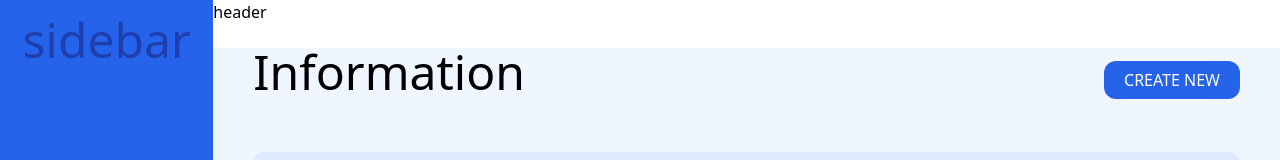
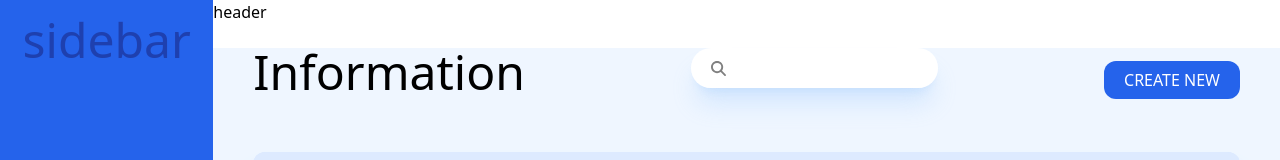
Before and after one commit to Swrmooo/RegisterFormWithTable, a Next.js app: page / in a window 1280 px wide. Shown: the top 160 px of the page. Built offline with nearby package versions, Linux system fonts and the light colour scheme; no server answers.

Commit message:
updated search bar

```diff
--- a/src/component/table.tsx
+++ b/src/component/table.tsx
@@ -5,14 +5,20 @@ import { faPen, faTrashCan, faMagnifyingGlass } from '@fortawesome/free-solid-sv
 interface Props {
   handleDelete:(e:any)=>void;
   dataInfo: any;
+  searchingResult?:any;
+  wordFiltered?:any;
 }
 
-const Table:React.FC<Props> = ({dataInfo,handleDelete}) => {
+const Table:React.FC<Props> = ({dataInfo,handleDelete,searchingResult,wordFiltered}) => {
   const [userInfo, setUserInfo] = useState([dataInfo]);
+  // const [search, setSearch] = useState(['']);
 
   useEffect(() => {
     setUserInfo(dataInfo);
+    // setSearch(filteredData);
   }, [dataInfo]);
+
+  // console.log('=======', filteredData)
 
     return (
       <div className='flex justify-center '>
@@ -27,8 +33,15 @@ const Table:React.FC<Props> = ({dataInfo,handleDelete}) => {
             </tr>
           </thead>
           <tbody className='text-lg '>
-            {userInfo.map((item:any,index:number) => (
-            <tr key={index} className={'menuHover '}>
+
+          {/* .filter((word:any) => word.includes(searchingResult)) */}
+            {/* {userInfo?.map((item:any,index:number) => ( */}
+            {userInfo?.filter((word:any) =>
+              Object.entries(word).some(([key, value]) =>
+              typeof value === 'string' && value.includes(searchingResult)
+              )
+            ).map((item:any,index:number) => (
+            <tr key={index} className={'menuHover'}>
               <td>{item?.fisrstName}</td>
               <td>{item?.lastName}</td>
               <td>{item?.address}</td>
--- a/src/pages/index.tsx
+++ b/src/pages/index.tsx
@@ -1,10 +1,14 @@
 import React, { useState, useEffect } from 'react';
+import { FontAwesomeIcon } from '@fortawesome/react-fontawesome';
+import { faMagnifyingGlass } from '@fortawesome/free-solid-svg-icons';
 import axios from 'axios';
 
 import FormTable from '../component/table'
+import SearchBar from '../component/register/element/inputForm'
 
 export default function Home() {
   const [userInfo, setUserInfo] = useState([]);
+  const [searching, setSearching] = useState('');
 
   useEffect(() => {
     axios.get('https://api.pulsednsth.com/devtest/get/all').then((response) => {
@@ -22,6 +26,12 @@ export default function Home() {
     });
   };
 
+  const handleSearch = (e:any) => {
+    setSearching(e.target.value);
+  };
+
+  // console.log('=======', searching)
+
   return (
     <main className='flex bg-blue-50'>
       <div className='bg-blue-600 p-4 w-1/6'>
@@ -38,9 +48,15 @@ export default function Home() {
         <div className='mx-10'>
           <div className='flex justify-between item-center'>
             {/* title*/}
-            <div className=' text-5xl'>
+            <div className='text-5xl'>
               Information
             </div>
+
+            <SearchBar
+              icon={faMagnifyingGlass}
+              onChangehandler={handleSearch}
+              className={'flex relative items-center justify-center shadow-xl shadow-blue-300/30 w-1/4 h-10 rounded-3xl'}
+              />
 
             <div className='my-5'>
               <a href="/form" className='bg-blue-600 text-white py-2 px-5 rounded-xl'>
@@ -53,8 +69,7 @@ export default function Home() {
             <FormTable
             dataInfo={userInfo}
             handleDelete={handleDelete}
-            // handleEdit={handleEdit}
-            // statusSubmit={statusSubmit}
+            searchingResult={searching}
             />
           </div>
 
--- a/src/styles/globals.css
+++ b/src/styles/globals.css
@@ -11,8 +11,6 @@ thead, th {
 
 tbody, tr, td {
   padding: 15px 0px 15px 45px;
-  /* border: 2px solid white */
-
 }
 
 .hiding {
```
